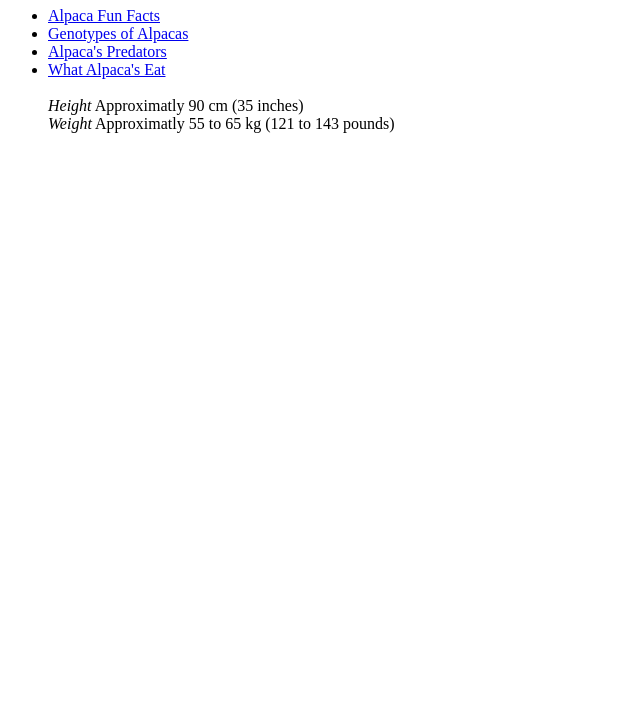
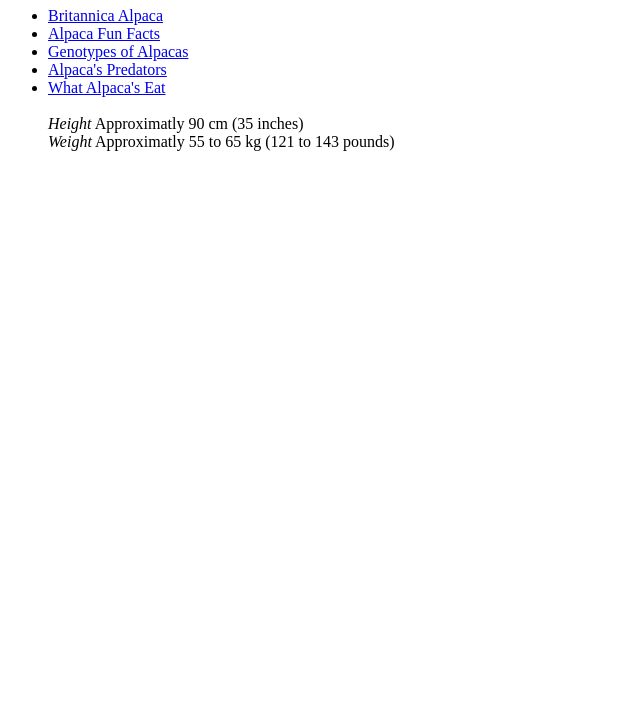
Before and after one commit to CodingPanda4947/IGME-110-Repo, a plain HTML site: page index.html in a window 1280 px wide. Shown: the part 73-800 px from the top of the page, without its empty margins (0-640 px from the left). Drawn offline with Linux system fonts and the light colour scheme.

Commit message:
Update index.html

```diff
--- a/index.html
+++ b/index.html
@@ -8,6 +8,7 @@
 <body>
   <h1>My Listcle Links</h1>
   <ul>
+    <li><a href="https://www.britannica.com/animal/alpaca">Britannica Alpaca</a></li>
     <li><a href="https://www.britannica.com/animal/alpaca">Alpaca Fun Facts</a></li>
     <li><a href="https://cottoncreekfarms.com/color-genotyping-of-alpacas-what-we-are-learning/">Genotypes of Alpacas</a></li>
     <li><a href="https://alpacaworldmagazine.com/do-alpacas-have-predators/">Alpaca's Predators</a></li>
```
